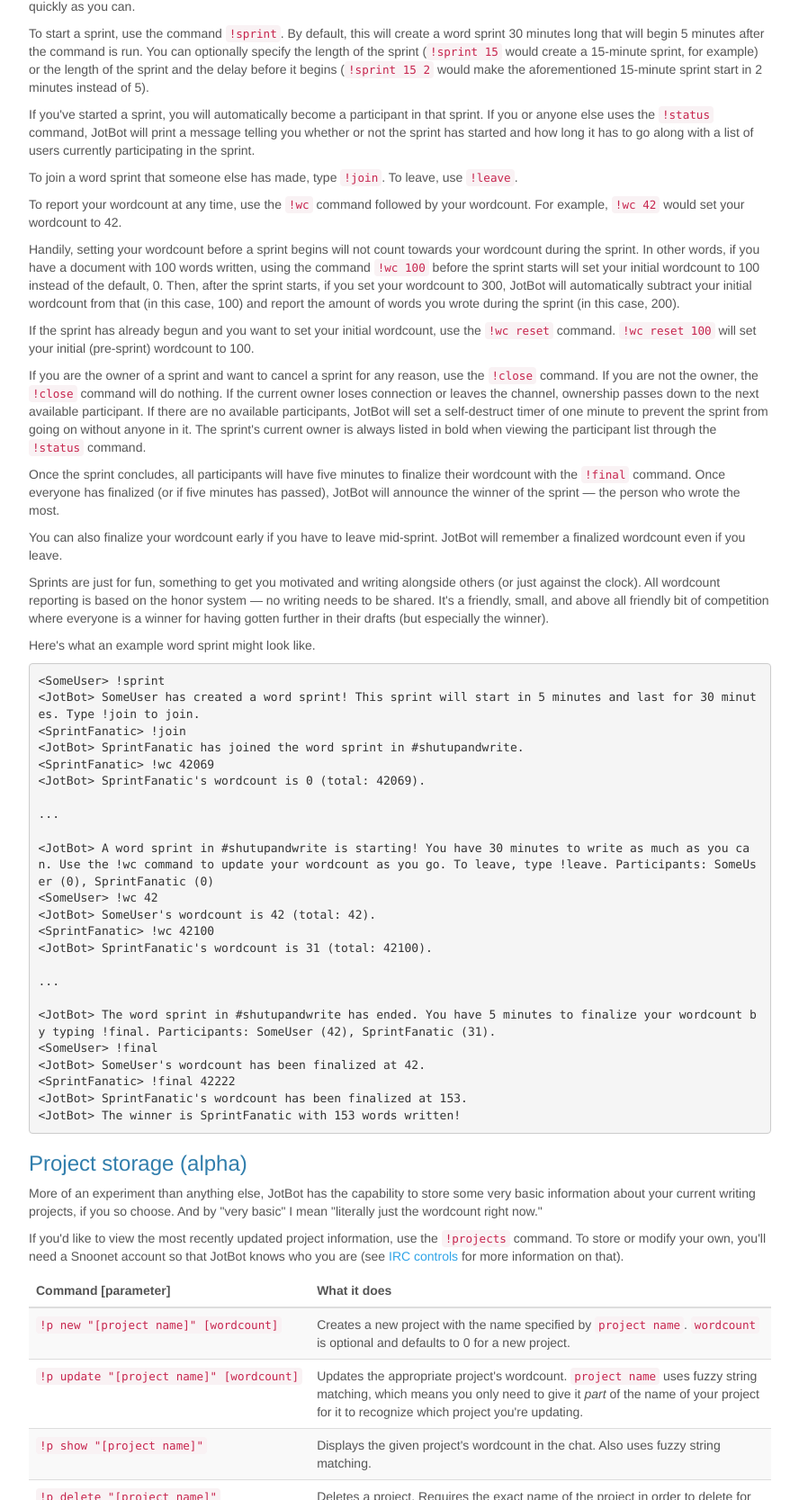
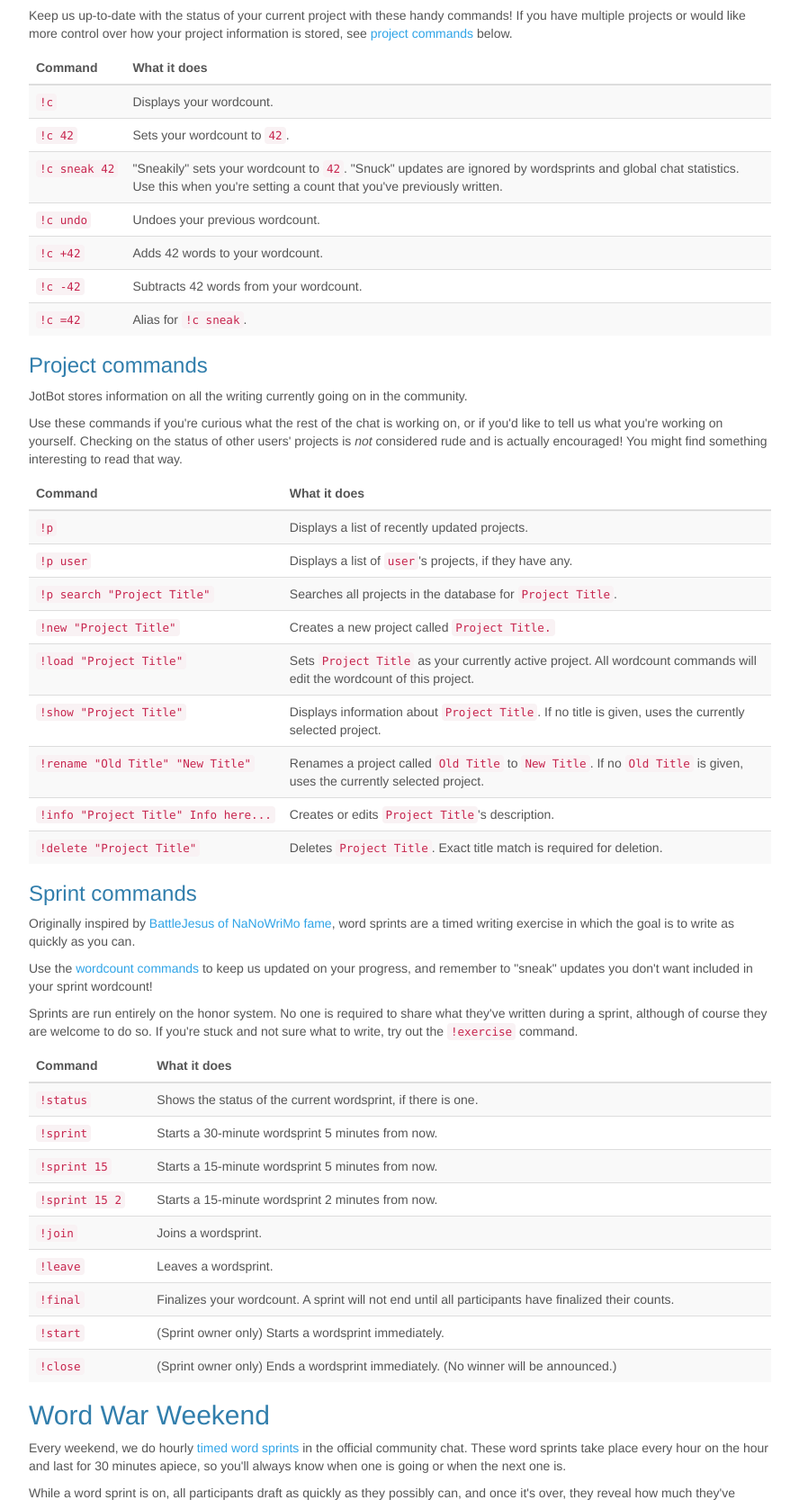
Before and after one commit to ShutUpAndWrite/shutupandwrite.github.io, a plain HTML site: page irc/index.html in a window 1280 px wide. Shown: the part 2294-3961 px from the top of the page at 90% size, without its empty margins (338-1226 px from the left). Drawn offline with Linux system fonts and the light colour scheme.

Commit message:
Automated update from https://github.com/ShutUpAndWrite/community-docs
  528395e irc.md: Update JotBot commands to reflect the new project storage system

```diff
--- a/irc/index.html
+++ b/irc/index.html
@@ -179,10 +179,11 @@
 </tbody>
 </table>
 <h2 id="jotbot-controls">JotBot controls</h2>
-<p>You'll find JotBot in the IRC as well as the subreddit. Here, he announces activity on the subreddit, has a variety of (mostly) useful functions for reference purposes, and runs word sprints.</p>
-<p>If you want to give JotBot a parameter that has spaces in it, either include the parameter "in quotes" or use an_underscore. So for example, <code>!define some example</code> would result in JotBot trying to define <code>some</code> and not <code>some example</code>; <code>!define "some example"</code> or <code>!define some_example</code> , on the other hand, would work as expected.</p>
+<p>You'll find JotBot in the IRC as well as the subreddit. Here, he announces activity on the subreddit, has a variety of (mostly) useful functions for reference purposes, and runs <a href="#sprint-commands">word sprints</a>.</p>
+<p>If you want to give JotBot a parameter that has spaces in it, include the parameter "in quotes". So for example, <code>!define some example</code> would result in JotBot trying to define <code>some</code> and not <code>some example</code>; <code>!define "some example"</code>, on the other hand, would work as expected.</p>
 <h3 id="reference-commands">Reference commands</h3>
-<p>Use these as much as you want, but not in a sophomoric fashion (i.e. purposefully trying to get the bot to say naughty things). As is true of most JotBot commands, they work if you private message JotBot as well (e.g. <code>/msg JotBot !trope</code>).</p>
+<p>You can use JotBot as a quick reference if you like. His word lookups are powered by Wordnik's free API and isn't the most accurate thing in the world, but he's good for a fast mid-drafting response.</p>
+<p>Avoid using these commands in a sophomoric fashion (i.e. purposefully trying to get the bot to say or define naughty things).</p>
 <table>
 <thead>
 <tr>
@@ -245,76 +246,147 @@
 </tr>
 </tbody>
 </table>
-<h3 id="word-sprints">Word sprints</h3>
-<p>Originally inspired by <a href="http://www.goodchatting.com/articles/bjguide/">BattleJesus of NaNoWriMo fame</a>, word sprints are a timed writing exercise in which the goal is to draft as quickly as you can.</p>
-<p>To start a sprint, use the command <code>!sprint</code>. By default, this will create a word sprint 30 minutes long that will begin 5 minutes after the command is run. You can optionally specify the length of the sprint (<code>!sprint 15</code> would create a 15-minute sprint, for example) or the length of the sprint and the delay before it begins (<code>!sprint 15 2</code> would make the aforementioned 15-minute sprint start in 2 minutes instead of 5).</p>
-<p>If you've started a sprint, you will automatically become a participant in that sprint. If you or anyone else uses the <code>!status</code> command, JotBot will print a message telling you whether or not the sprint has started and how long it has to go along with a list of users currently participating in the sprint.</p>
-<p>To join a word sprint that someone else has made, type <code>!join</code>. To leave, use <code>!leave</code>.</p>
-<p>To report your wordcount at any time, use the <code>!wc</code> command followed by your wordcount. For example, <code>!wc 42</code> would set your wordcount to 42.</p>
-<p>Handily, setting your wordcount before a sprint begins will not count towards your wordcount during the sprint. In other words, if you have a document with 100 words written, using the command <code>!wc 100</code> before the sprint starts will set your initial wordcount to 100 instead of the default, 0. Then, after the sprint starts, if you set your wordcount to 300, JotBot will automatically subtract your initial wordcount from that (in this case, 100) and report the amount of words you wrote during the sprint (in this case, 200).</p>
-<p>If the sprint has already begun and you want to set your initial wordcount, use the <code>!wc reset</code> command. <code>!wc reset 100</code> will set your initial (pre-sprint) wordcount to 100.</p>
-<p>If you are the owner of a sprint and want to cancel a sprint for any reason, use the <code>!close</code> command. If you are not the owner, the <code>!close</code> command will do nothing. If the current owner loses connection or leaves the channel, ownership passes down to the next available participant. If there are no available participants, JotBot will set a self-destruct timer of one minute to prevent the sprint from going on without anyone in it. The sprint's current owner is always listed in bold when viewing the participant list through the <code>!status</code> command.</p>
-<p>Once the sprint concludes, all participants will have five minutes to finalize their wordcount with the <code>!final</code> command. Once everyone has finalized (or if five minutes has passed), JotBot will announce the winner of the sprint &mdash; the person who wrote the most.</p>
-<p>You can also finalize your wordcount early if you have to leave mid-sprint. JotBot will remember a finalized wordcount even if you leave.</p>
-<p>Sprints are just for fun, something to get you motivated and writing alongside others (or just against the clock). All wordcount reporting is based on the honor system &mdash; no writing needs to be shared. It's a friendly, small, and above all friendly bit of competition where everyone is a winner for having gotten further in their drafts (but especially the winner).</p>
-<p>Here's what an example word sprint might look like.</p>
-<pre><code class="no-highlight">&lt;SomeUser&gt; !sprint
-&lt;JotBot&gt; SomeUser has created a word sprint! This sprint will start in 5 minutes and last for 30 minutes. Type !join to join.
-&lt;SprintFanatic&gt; !join
-&lt;JotBot&gt; SprintFanatic has joined the word sprint in #shutupandwrite.
-&lt;SprintFanatic&gt; !wc 42069
-&lt;JotBot&gt; SprintFanatic's wordcount is 0 (total: 42069).
-
-...
-
-&lt;JotBot&gt; A word sprint in #shutupandwrite is starting! You have 30 minutes to write as much as you can. Use the !wc command to update your wordcount as you go. To leave, type !leave. Participants: SomeUser (0), SprintFanatic (0)
-&lt;SomeUser&gt; !wc 42
-&lt;JotBot&gt; SomeUser's wordcount is 42 (total: 42).
-&lt;SprintFanatic&gt; !wc 42100
-&lt;JotBot&gt; SprintFanatic's wordcount is 31 (total: 42100).
-
-...
-
-&lt;JotBot&gt; The word sprint in #shutupandwrite has ended. You have 5 minutes to finalize your wordcount by typing !final. Participants: SomeUser (42), SprintFanatic (31).
-&lt;SomeUser&gt; !final
-&lt;JotBot&gt; SomeUser's wordcount has been finalized at 42.
-&lt;SprintFanatic&gt; !final 42222
-&lt;JotBot&gt; SprintFanatic's wordcount has been finalized at 153.
-&lt;JotBot&gt; The winner is SprintFanatic with 153 words written!
-</code></pre>
-
-<h3 id="project-storage-alpha">Project storage (alpha)</h3>
-<p>More of an experiment than anything else, JotBot has the capability to store some very basic information about your current writing projects, if you so choose. And by "very basic" I mean "literally just the wordcount right now."</p>
-<p>If you'd like to view the most recently updated project information, use the <code>!projects</code> command. To store or modify your own, you'll need a Snoonet account so that JotBot knows who you are (see <a href="#irc-controls">IRC controls</a> for more information on that).</p>
+<h3 id="wordcount-commands">Wordcount commands</h3>
+<p>Keep us up-to-date with the status of your current project with these handy commands! If you have multiple projects or would like more control over how your project information is stored, see <a href="#project-commands">project commands</a> below.</p>
 <table>
 <thead>
 <tr>
-<th>Command [parameter]</th>
+<th>Command</th>
 <th>What it does</th>
 </tr>
 </thead>
 <tbody>
 <tr>
-<td><code>!p new "[project name]" [wordcount]</code></td>
-<td>Creates a new project with the name specified by <code>project name</code>. <code>wordcount</code> is optional and defaults to 0 for a new project.</td>
+<td><code>!c</code></td>
+<td>Displays your wordcount.</td>
 </tr>
 <tr>
-<td><code>!p update "[project name]" [wordcount]</code></td>
-<td>Updates the appropriate project's wordcount. <code>project name</code> uses fuzzy string matching, which means you only need to give it <em>part</em> of the name of your project for it to recognize which project you're updating.</td>
+<td><code>!c 42</code></td>
+<td>Sets your wordcount to <code>42</code>.</td>
 </tr>
 <tr>
-<td><code>!p show "[project name]"</code></td>
-<td>Displays the given project's wordcount in the chat. Also uses fuzzy string matching.</td>
+<td><code>!c sneak 42</code></td>
+<td>"Sneakily" sets your wordcount to <code>42</code>. "Snuck" updates are ignored by wordsprints and global chat statistics. Use this when you're setting a count that you've previously written.</td>
 </tr>
 <tr>
-<td><code>!p delete "[project name]"</code></td>
-<td>Deletes a project. Requires the exact name of the project in order to delete for obvious reasons.</td>
+<td><code>!c undo</code></td>
+<td>Undoes your previous wordcount.</td>
+</tr>
+<tr>
+<td><code>!c +42</code></td>
+<td>Adds 42 words to your wordcount.</td>
+</tr>
+<tr>
+<td><code>!c -42</code></td>
+<td>Subtracts 42 words from your wordcount.</td>
+</tr>
+<tr>
+<td><code>!c =42</code></td>
+<td>Alias for <code>!c sneak</code>.</td>
 </tr>
 </tbody>
 </table>
-<p>If you think this is a bit silly and frivolous, it is, and it's essentially the alpha stage of some much more in-depth project tracking stuff. Hold tight! There'll be more later.</p>
+<h3 id="project-commands">Project commands</h3>
+<p>JotBot stores information on all the writing currently going on in the community.</p>
+<p>Use these commands if you're curious what the rest of the chat is working on, or if you'd like to tell us what you're working on yourself. Checking on the status of other users' projects is <em>not</em> considered rude and is actually encouraged! You might find something interesting to read that way.</p>
+<table>
+<thead>
+<tr>
+<th>Command</th>
+<th>What it does</th>
+</tr>
+</thead>
+<tbody>
+<tr>
+<td><code>!p</code></td>
+<td>Displays a list of recently updated projects.</td>
+</tr>
+<tr>
+<td><code>!p user</code></td>
+<td>Displays a list of <code>user</code>'s projects, if they have any.</td>
+</tr>
+<tr>
+<td><code>!p search "Project Title"</code></td>
+<td>Searches all projects in the database for <code>Project Title</code>.</td>
+</tr>
+<tr>
+<td><code>!new "Project Title"</code></td>
+<td>Creates a new project called <code>Project Title.</code></td>
+</tr>
+<tr>
+<td><code>!load "Project Title"</code></td>
+<td>Sets <code>Project Title</code> as your currently active project. All wordcount commands will edit the wordcount of this project.</td>
+</tr>
+<tr>
+<td><code>!show "Project Title"</code></td>
+<td>Displays information about <code>Project Title</code>. If no title is given, uses the currently selected project.</td>
+</tr>
+<tr>
+<td><code>!rename "Old Title" "New Title"</code></td>
+<td>Renames a project called <code>Old Title</code> to <code>New Title</code>. If no <code>Old Title</code> is given, uses the currently selected project.</td>
+</tr>
+<tr>
+<td><code>!info "Project Title" Info here...</code></td>
+<td>Creates or edits <code>Project Title</code>'s description.</td>
+</tr>
+<tr>
+<td><code>!delete "Project Title"</code></td>
+<td>Deletes <code>Project Title</code>. Exact title match is required for deletion.</td>
+</tr>
+</tbody>
+</table>
+<h3 id="sprint-commands">Sprint commands</h3>
+<p>Originally inspired by <a href="http://www.goodchatting.com/articles/bjguide/">BattleJesus of NaNoWriMo fame</a>, word sprints are a timed writing exercise in which the goal is to write as quickly as you can.</p>
+<p>Use the <a href="#wordcount-commands">wordcount commands</a> to keep us updated on your progress, and remember to "sneak" updates you don't want included in your sprint wordcount!</p>
+<p>Sprints are run entirely on the honor system. No one is required to share what they've written during a sprint, although of course they are welcome to do so. If you're stuck and not sure what to write, try out the <code>!exercise</code> command.</p>
+<table>
+<thead>
+<tr>
+<th>Command</th>
+<th>What it does</th>
+</tr>
+</thead>
+<tbody>
+<tr>
+<td><code>!status</code></td>
+<td>Shows the status of the current wordsprint, if there is one.</td>
+</tr>
+<tr>
+<td><code>!sprint</code></td>
+<td>Starts a 30-minute wordsprint 5 minutes from now.</td>
+</tr>
+<tr>
+<td><code>!sprint 15</code></td>
+<td>Starts a 15-minute wordsprint 5 minutes from now.</td>
+</tr>
+<tr>
+<td><code>!sprint 15 2</code></td>
+<td>Starts a 15-minute wordsprint 2 minutes from now.</td>
+</tr>
+<tr>
+<td><code>!join</code></td>
+<td>Joins a wordsprint.</td>
+</tr>
+<tr>
+<td><code>!leave</code></td>
+<td>Leaves a wordsprint.</td>
+</tr>
+<tr>
+<td><code>!final</code></td>
+<td>Finalizes your wordcount. A sprint will not end until all participants have finalized their counts.</td>
+</tr>
+<tr>
+<td><code>!start</code></td>
+<td>(Sprint owner only) Starts a wordsprint immediately.</td>
+</tr>
+<tr>
+<td><code>!close</code></td>
+<td>(Sprint owner only) Ends a wordsprint immediately. (No winner will be announced.)</td>
+</tr>
+</tbody>
+</table>
 <h2 id="word-war-weekend">Word War Weekend</h2>
-<p>Every weekend, we do hourly <a href="#word-sprints">timed word sprints</a> in the official community chat. These word sprints take place every hour on the hour and last for 30 minutes apiece, so you'll always know when one is going or when the next one is.</p>
+<p>Every weekend, we do hourly <a href="#sprint-commands">timed word sprints</a> in the official community chat. These word sprints take place every hour on the hour and last for 30 minutes apiece, so you'll always know when one is going or when the next one is.</p>
 <p>While a word sprint is on, all participants draft as quickly as they possibly can, and once it's over, they reveal how much they've written. The "winner" of each sprint is whoever wrote the most words. Then everyone gets a half-hour break before it starts over again!</p>
 <p>Word War Weekend starts at exactly midnight Saturday UTC time and ends at exactly midnight Monday UTC time. For reference, that's a start time of 8pm Friday EST (5pm Friday PST) and an end time of 8pm Sunday EST (5pm Sunday PST).</p>
 <p>Join in sometime next weekend! It's a fun way of keeping yourself motivated to write with a little friendly competition.</p>
```
